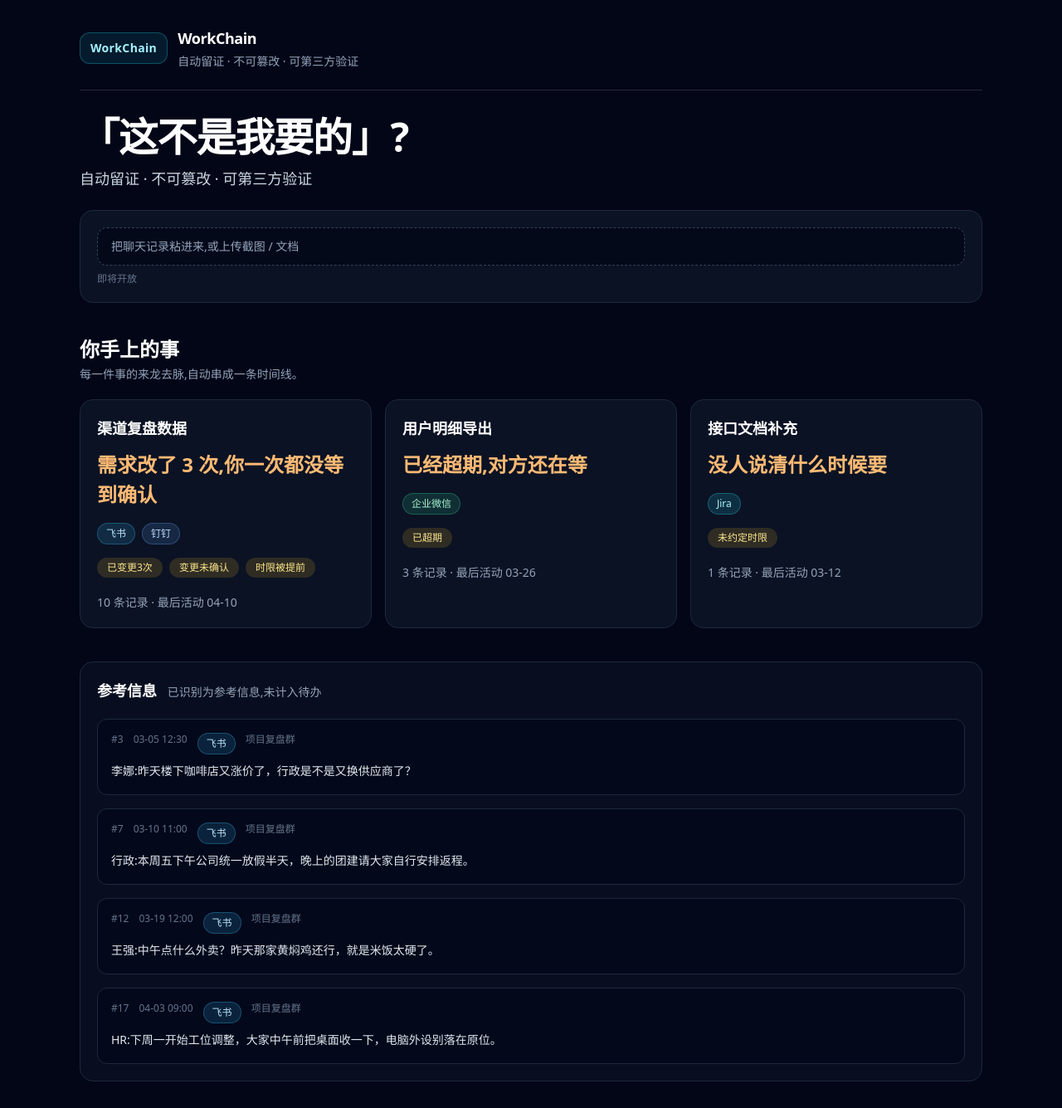
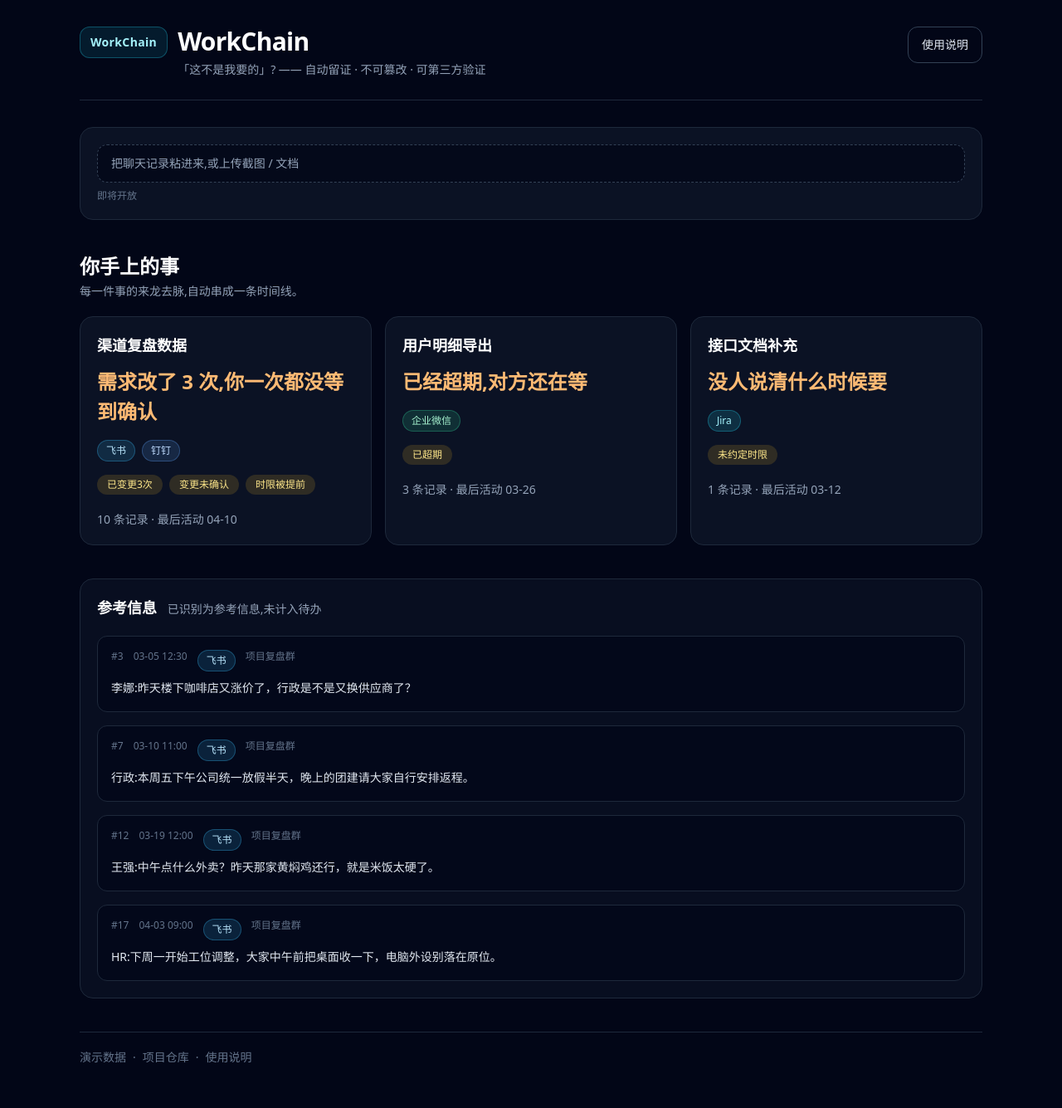
Before and after one commit to lelsie651-max/workchain, a FastAPI app: page / in a window 1280 px wide. Shown: the whole page at 83% size. After the commit the page ends 1281 px from the top, so only its background shows below. Run offline with FastAPI, Linux system fonts and the light colour scheme; data comes from the database, SQL or seed files in the repository; some libraries are stand-ins or nearby versions.

Commit message:
顶部整理 + 帮助页

```diff
--- a/app/main.py
+++ b/app/main.py
@@ -243,6 +243,16 @@
             },
         )
 
+    @app.get("/help", response_class=HTMLResponse)
+    def help_page(request: Request) -> HTMLResponse:
+        return TEMPLATES.TemplateResponse(
+            request,
+            "help.html",
+            {
+                "page_title": "使用说明",
+            },
+        )
+
     @app.get("/thread/{thread_id}", response_class=HTMLResponse)
     def thread_detail(
         request: Request,
--- a/app/templates/base.html
+++ b/app/templates/base.html
@@ -14,20 +14,45 @@
 <body class="min-h-full bg-slate-950 text-slate-100">
     <div class="mx-auto min-h-screen max-w-6xl px-4 py-6 sm:px-6 sm:py-8 lg:px-8">
         <header class="mb-6 border-b border-slate-800 pb-5 sm:mb-8 sm:pb-6">
-            <a href="/" class="inline-flex min-h-11 items-center gap-3">
-                <div class="rounded-xl border border-cyan-400/30 bg-cyan-400/10 px-3 py-2 text-sm font-semibold tracking-wide text-cyan-200">
-                    WorkChain
-                </div>
-                <div>
-                    <p class="text-lg font-semibold tracking-tight text-white">WorkChain</p>
-                    <p class="mt-1 text-sm text-slate-400">自动留证 · 不可篡改 · 可第三方验证</p>
-                </div>
-            </a>
+            <div class="flex flex-wrap items-start justify-between gap-4">
+                <a href="/" class="flex min-h-11 flex-1 items-start gap-3">
+                    <div class="rounded-xl border border-cyan-400/30 bg-cyan-400/10 px-3 py-2 text-sm font-semibold tracking-wide text-cyan-200">
+                        WorkChain
+                    </div>
+                    <div class="min-w-0">
+                        <h1 class="text-2xl font-semibold tracking-tight text-white sm:text-3xl">WorkChain</h1>
+                        <p class="mt-1 text-sm leading-6 text-slate-400">「这不是我要的」? —— 自动留证 · 不可篡改 · 可第三方验证</p>
+                    </div>
+                </a>
+                <a
+                    href="/help"
+                    class="inline-flex min-h-11 items-center rounded-xl border border-slate-700 px-4 py-2 text-sm text-slate-200 transition hover:border-cyan-400/40 hover:text-white"
+                >
+                    使用说明
+                </a>
+            </div>
         </header>
 
         <main>
             {% block content %}{% endblock %}
         </main>
+
+        <footer class="mt-10 border-t border-slate-800 pt-5 text-sm text-slate-500">
+            <div class="flex flex-wrap items-center gap-x-2 gap-y-1">
+                <span>演示数据</span>
+                <span>·</span>
+                <a
+                    href="https://github.com/lelsie651-max/workchain"
+                    target="_blank"
+                    rel="noreferrer"
+                    class="transition hover:text-slate-300"
+                >
+                    项目仓库
+                </a>
+                <span>·</span>
+                <a href="/help" class="transition hover:text-slate-300">使用说明</a>
+            </div>
+        </footer>
     </div>
 </body>
 </html>
--- a/app/templates/index.html
+++ b/app/templates/index.html
@@ -2,11 +2,6 @@
 
 {% block content %}
 <section class="mb-8 sm:mb-10">
-    <div class="mb-6">
-        <h1 class="text-4xl font-semibold leading-tight tracking-tight text-white sm:text-5xl">「这不是我要的」?</h1>
-        <p class="mt-3 text-base text-slate-300 sm:text-lg">自动留证 · 不可篡改 · 可第三方验证</p>
-    </div>
-
     <div class="rounded-2xl border border-slate-800 bg-slate-900/70 p-4 sm:p-5">
         <div class="min-h-11 rounded-xl border border-dashed border-slate-700 bg-slate-950/70 px-4 py-3 text-sm text-slate-400">
             把聊天记录粘进来,或上传截图 / 文档
```
Also changed, not shown: app/templates/help.html (added, +89 -0 lines), tests/test_web.py (+17 -0 lines).
